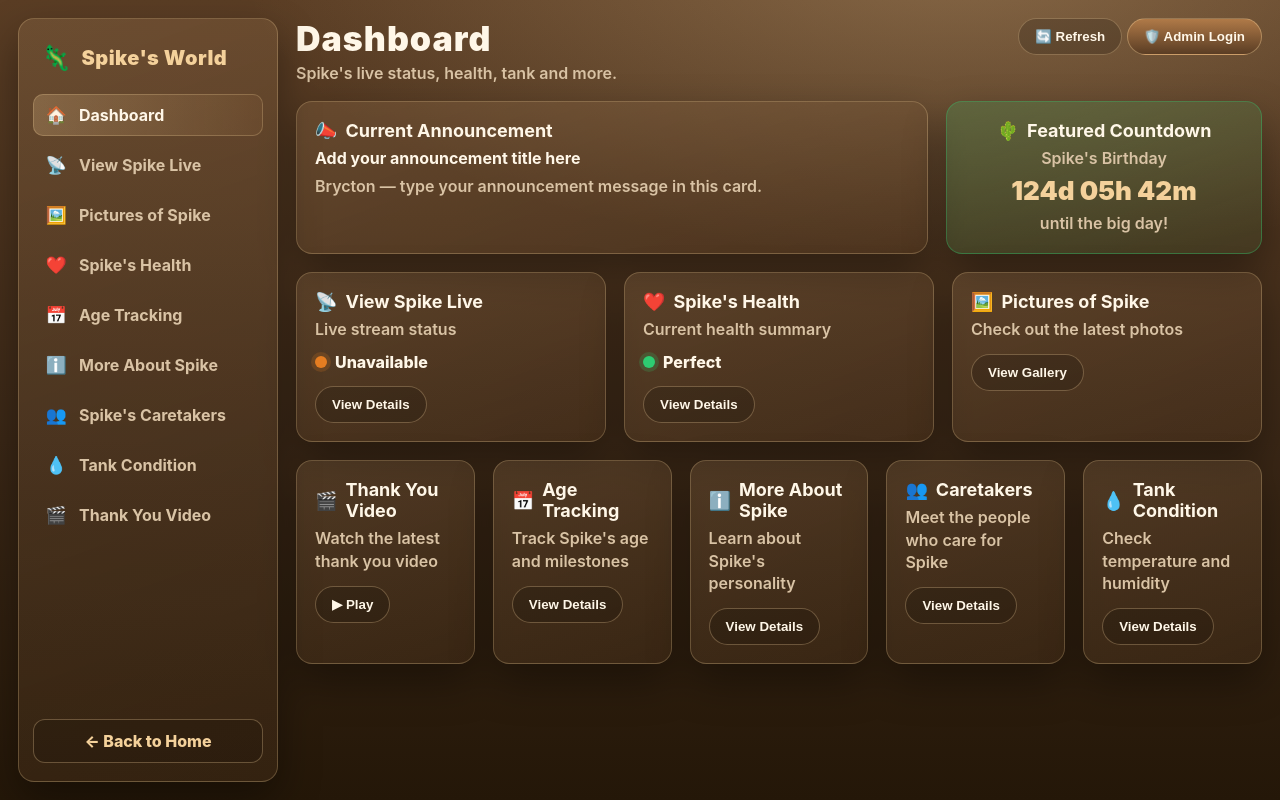
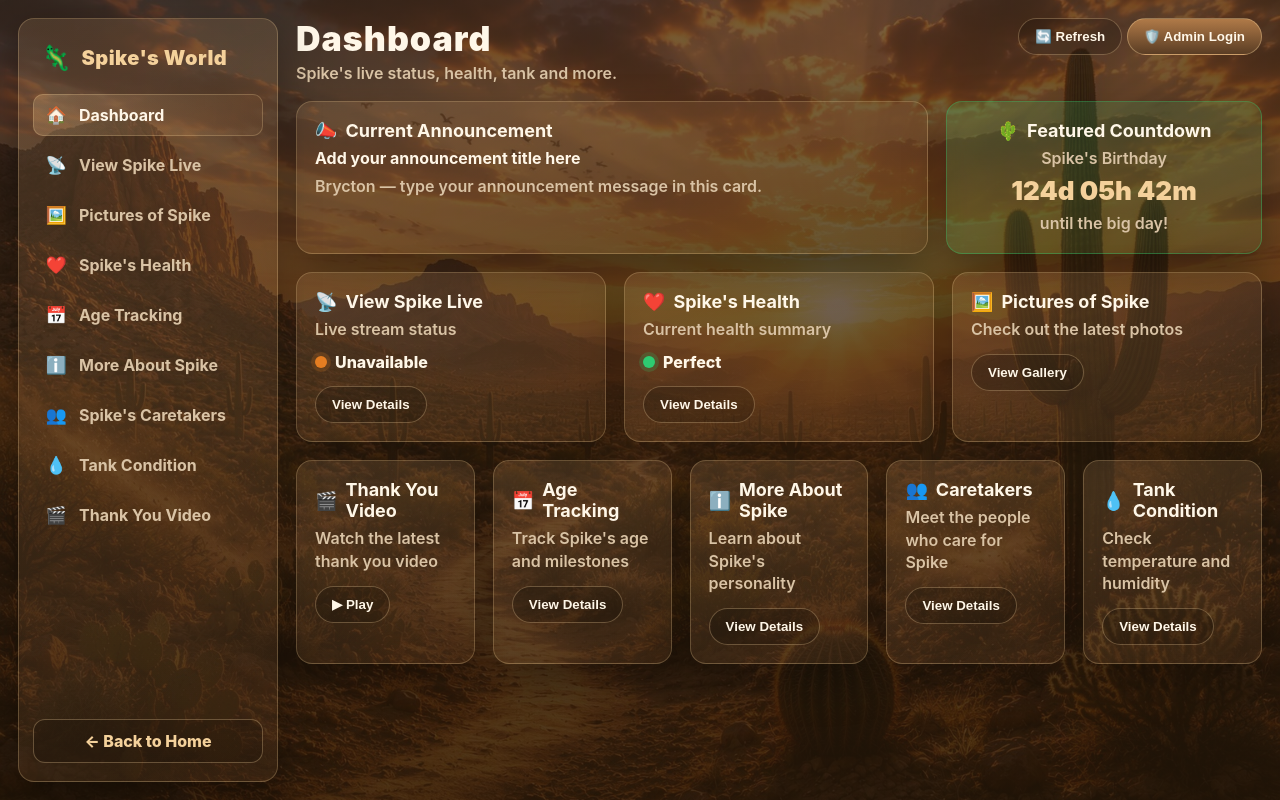
Before and after one commit to BryctonLedbetter/SpikesWorld, a Flask app: page / in a window 1280 px wide. Run offline with Flask 3, Linux system fonts and the light colour scheme.

Commit message:
Apply desert sunset background to dashboard

```diff
--- a/templates/index.html
+++ b/templates/index.html
@@ -54,10 +54,12 @@
     body{
       font-family: "Inter", "Segoe UI", system-ui, Arial, sans-serif;
       color: var(--cream);
-      /* warm sunset gradient background */
+      /* desert sunset photo behind a dark overlay so cards/text stay readable */
       background:
-        radial-gradient(1200px 500px at 75% -5%, rgba(244,209,155,0.28), transparent 60%),
-        linear-gradient(180deg, var(--earth) 0%, var(--earth-dark) 55%, #241708 100%);
+        linear-gradient(180deg, rgba(58,39,22,0.68), rgba(36,23,8,0.82)),
+        url("{{ url_for('static', filename='desert-bg.jpg') }}");
+      background-size: cover;
+      background-position: center;
       background-attachment: fixed;
     }
     img, video{ max-width:100%; height:auto; display:block; }
```
